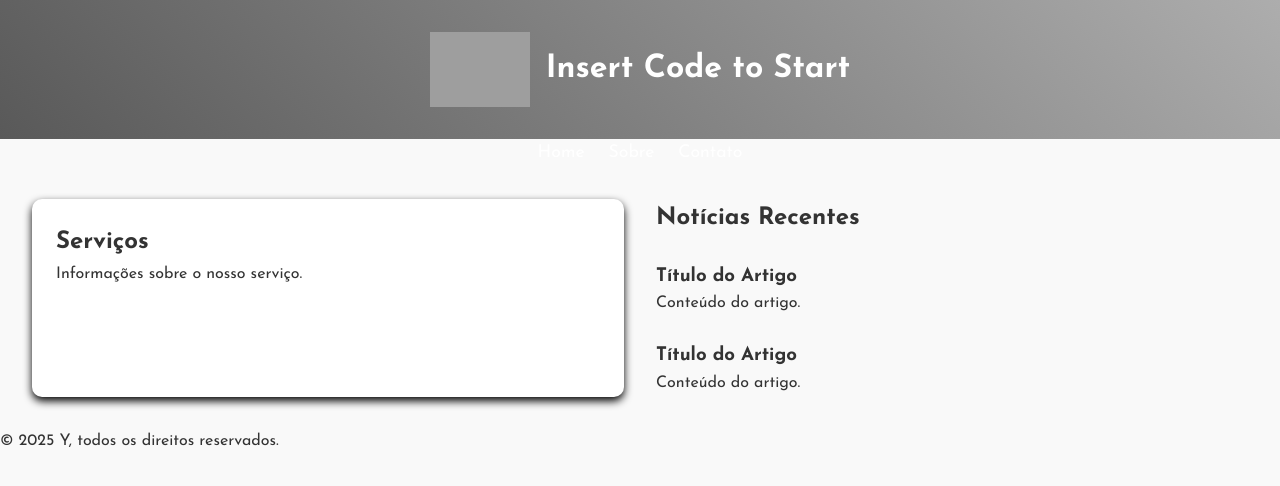
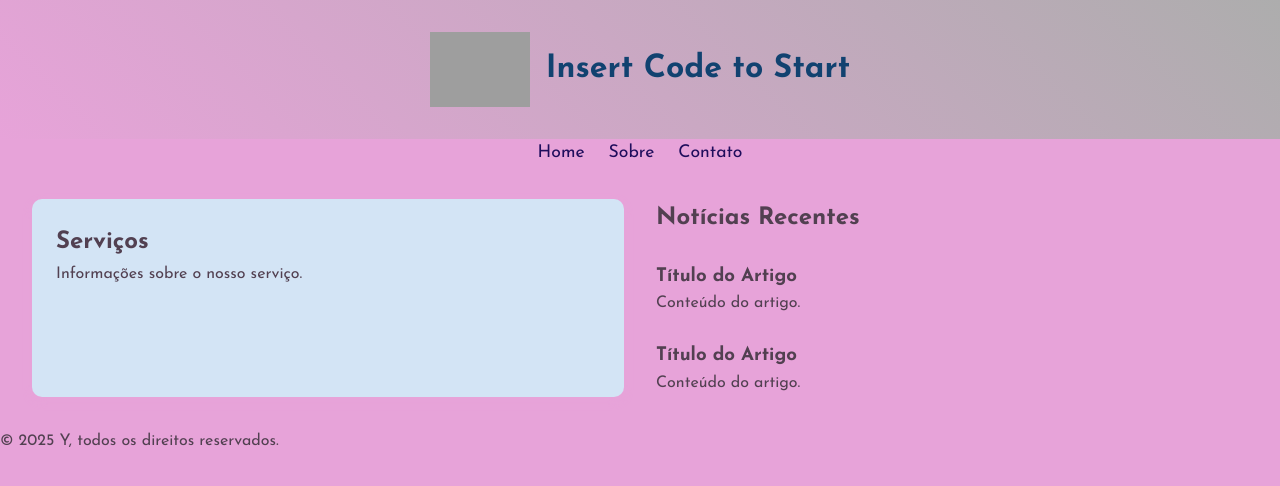
Before and after one commit to usersoryu00/P-gina-web, a plain HTML site: page index.html in a window 1280 px wide. Drawn offline with Linux system fonts and the light colour scheme; grey boxes are pictures that could not be loaded.

Commit message:
style.css

```diff
--- a/style.css
+++ b/style.css
@@ -8,11 +8,11 @@
 
 
 :root{
---primary-color : #595959;
---secundary-color : #333;
---bg-color : #f9f9f9;
+--primary-color : #e7a3d9;
+--secundary-color : #524051;
+--bg-color : #e7a3d9;;
 --font-family:"Josefin Sans", sans-serif;
---shadow: #000000;
+--shadow: #e7a3d9;;
 --transition-speed: 0.3s;
 }
 
@@ -39,7 +39,7 @@ header{
    padding: 2rem 1rem;
    text-align: center;
    background: linear-gradient(45deg, var(--primary-color), #adadad);
-   color: white;
+   color: rgb(17, 66, 112);
 }
 nav{
     width: 100vw;
@@ -55,7 +55,7 @@ nav ul{
 
 
 nav a {
-    color: white;
+    color: rgb(31, 13, 92);
     text-decoration: none;
     font-size: 1.1rem;
     position: relative;
@@ -68,7 +68,7 @@ nav a::after{
     position: absolute;
     width: 0%;
     height: 2px;
-    background:white;
+    background:rgb(229, 218, 218);
     left: 0%;
     bottom: -3px;
     transition: width var (--transition-speed);
@@ -76,7 +76,7 @@ nav a::after{
 
 
 nav a:hover{
-    color: #e0e0e0;
+    color: #a29ff1;
 }
 
 
@@ -94,7 +94,7 @@ main{
 
 
 aside{
-    background: white;
+    background: rgb(211, 228, 245);
     padding: 1.5rem;
     box-shadow: 0 4px 8px var(--shadow);
     border-radius: 10px;
```
